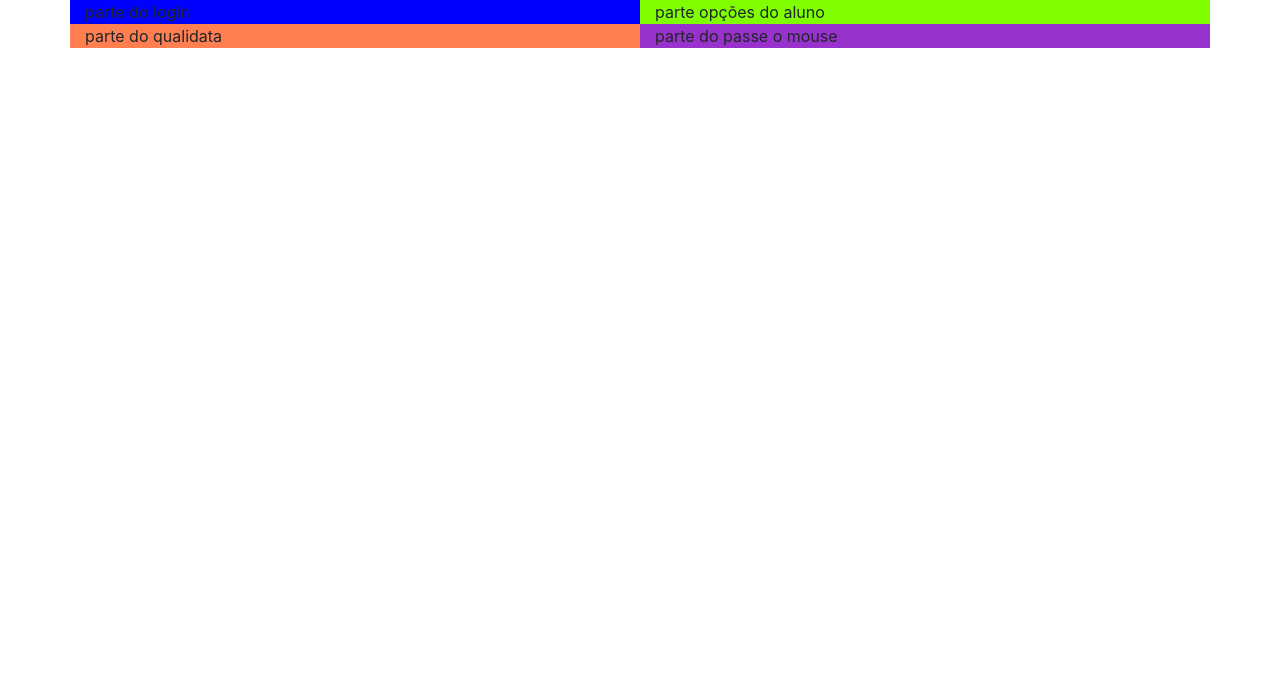
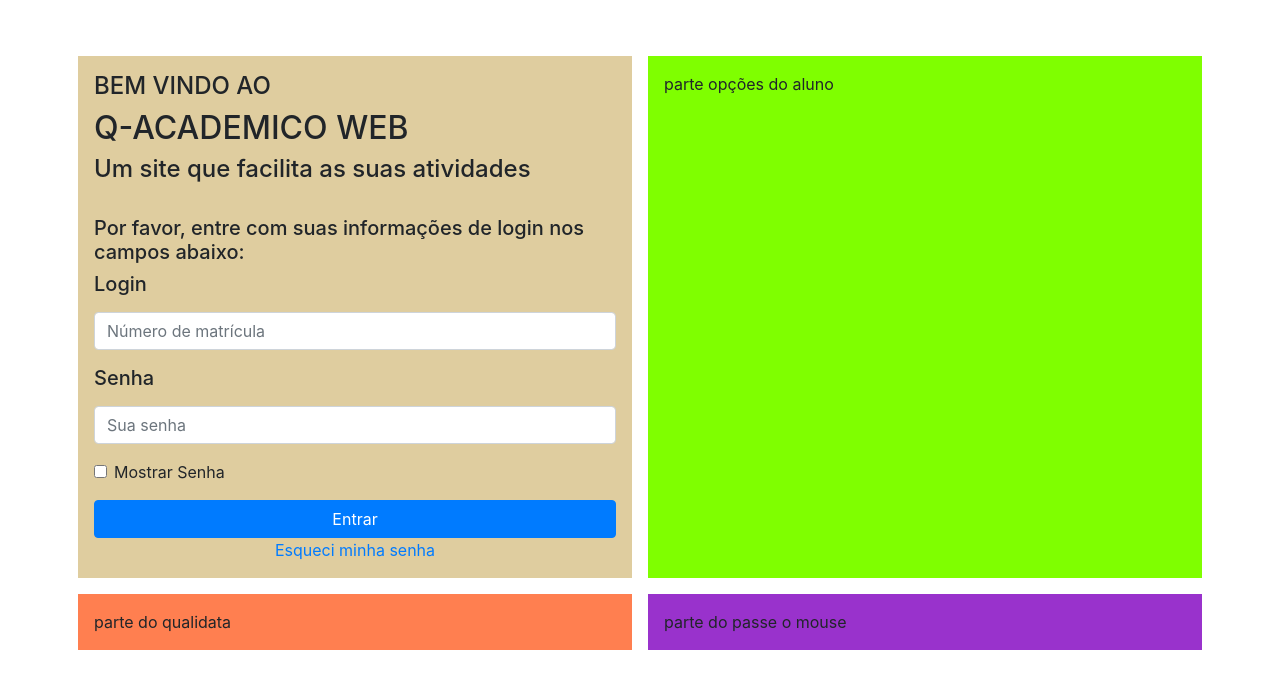
Before and after one commit to camaraoquedorme/qacademico, a plain HTML site: page index.html in a window 1280 px wide. Drawn offline with Linux system fonts and the light colour scheme.

Commit message:
Formulário de Login

```diff
--- a/css/index.css
+++ b/css/index.css
@@ -1,5 +1,5 @@
 .login-form {
-  background-color: blue;
+  background-color: #dfcd9f;
 }
 
 .aluno-form {
--- a/index.html
+++ b/index.html
@@ -14,14 +14,45 @@
 </head>
 
 <body>
-  <div class="container">
+  <div class="container pt-5">
     <div class="row">
-      <div class="col-sm login-form">parte do login</div>
-      <div class="col-sm aluno-form">parte opções do aluno</div>
+      <div class="col-sm login-form p-3 m-2">
+        <h4>BEM VINDO AO</h4>
+        <h2>Q-ACADEMICO WEB</h2>
+        <h4>Um site que facilita as suas atividades</h4>
+
+        <br>
+        <h5>Por favor, entre com suas informações de login nos campos abaixo:</h5>
+
+        <form action="#">
+          <div class="form-group">
+            <label for="txtLogin">
+              <h5>Login</h5>
+            </label>
+            <input class="form-control" type="text" id="txtLogin" name="LOGIN" placeholder="Número de matrícula">
+          </div>
+          <div class="form-group">
+            <label for="txtSenha">
+              <h5>Senha</h5>
+            </label>
+            <input class="form-control" type="password" id="txtSenha" name="SENHA" placeholder="Sua senha">
+          </div>
+          <div class="form-group form-check">
+            <label class="form-check-label">
+              <input class="form-check-input" type="checkbox" onchange="mostrarSenha(this)" name="mostrar"> Mostrar Senha
+            </label>
+          </div>
+          <button class="btn btn-primary btn-block" type="submit">Entrar</button>
+          <center>
+            <a href="#">Esqueci minha senha</a>
+          </center>
+        </form>
+      </div>
+      <div class="col-sm aluno-form p-3 m-2">parte opções do aluno</div>
     </div>
     <div class="row">
-      <div class="col-sm quali-form">parte do qualidata</div>
-      <div class="col-sm mouse-form">parte do passe o mouse</div>
+      <div class="col-sm quali-form p-3 m-2">parte do qualidata</div>
+      <div class="col-sm mouse-form p-3 m-2">parte do passe o mouse</div>
     </div>
   </div>
 
--- a/js/index.js
+++ b/js/index.js
@@ -0,0 +1,6 @@
+function mostrarSenha(check) {
+
+  const type = check.checked ? "text" : "password";
+
+  $("#txtSenha").attr("type", type);
+}
```
